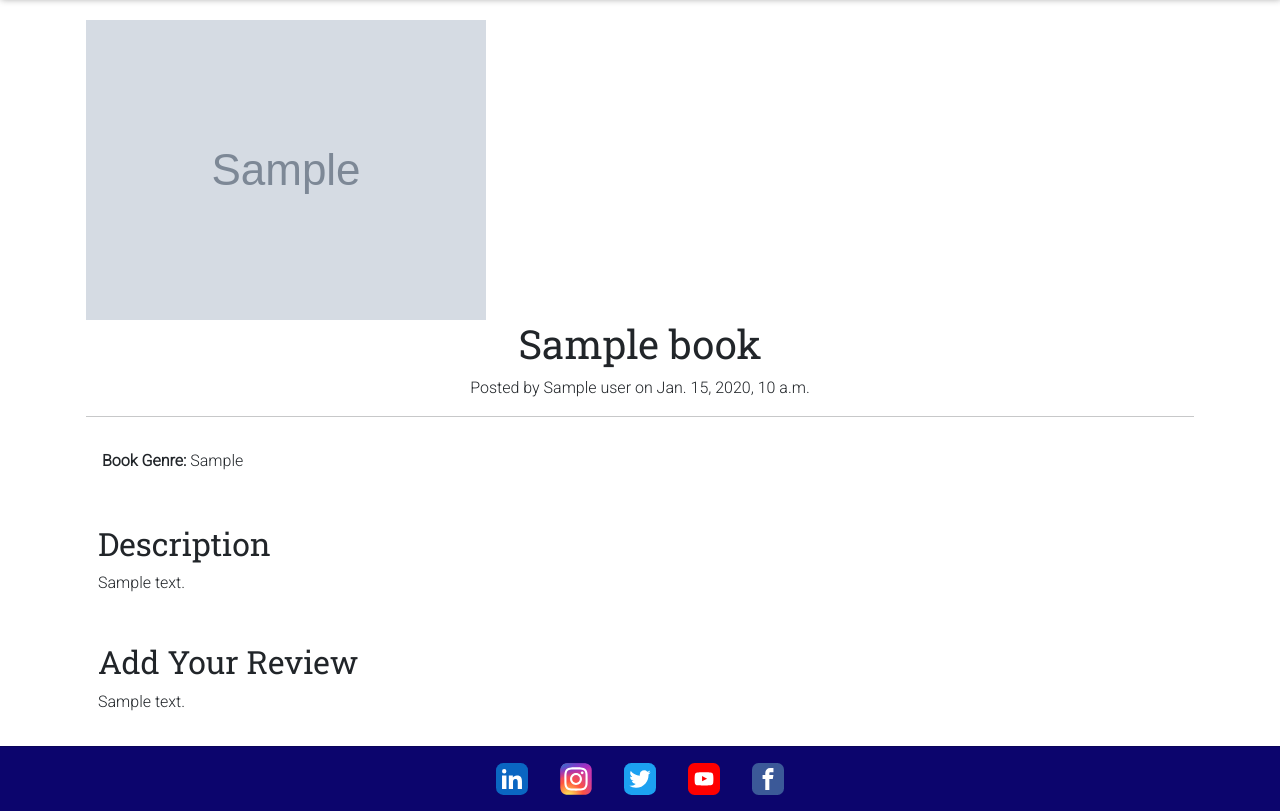
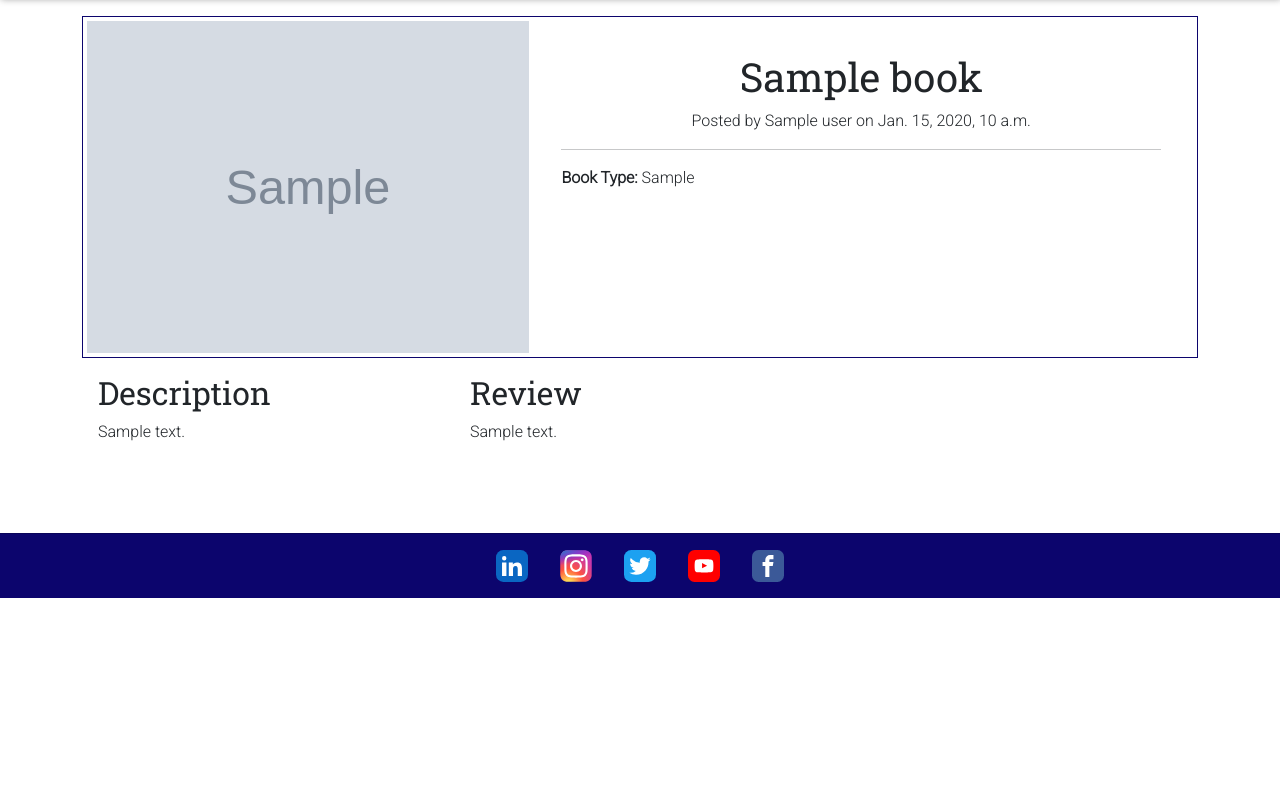
Before and after one commit to jax-parker/bookends, a Django app: template books/templates/books/book_detail.html in a window 1280 px wide. Shown: the part 202-1013 px from the top of the page. After the commit the page ends 800 px from the top, so only its background shows below. Run offline with Django 3.2, Linux system fonts and the light colour scheme; the template is opened without the code that fills it: most values are stand-ins (such as "Sample title", 1, 10 or a date in 2020); grey boxes marked "Sample" are stand-in pictures; some libraries are stand-ins or nearby versions.

Commit message:
attribute error

```diff
--- a/books/templates/books/book_detail.html
+++ b/books/templates/books/book_detail.html
@@ -7,20 +7,21 @@
 <div class="container">
     <div class="book-info mt-3 p-1">
         <div class="book-img">
-            <img src="{{ book.image.url}}" alt="{{ book.image_alt }}" class="book-pic">
+            <img src="{{ book.image.url }}" alt="{{ book.image_alt}}" class="book-pic">
         </div>
         <div class="book-detail">
-            <h1 class="text-center">{{ book.title }}</h1>
-            <p class="text-center">Posted by {{book.user}} on {{ book.posted_date}}</p>
+            <h1 class="text-center">{{ book.title}}</h1>
+            <p class="text-center">Posted by {{book.user}} on {{book.posted_date}}</p>
             <hr>
-            <!--<p class="p-3"><strong>Author: </strong>{{book.author}}</p>-->
-            <p class="p-3"><strong>Book Genre: </strong>{{book.book_type}}</p>
+            <!--<p><strong>Author: </strong>{{book.author}}</p>-->
+            <p><strong>Book Type: </strong>{{book.book_type}}</p>
 
             {% if request.user == book.user %}
             <div class="text-center">
-                <a href="#" class="btn btn-secondary w-25">Edit</a>
-                <a href="#" class="btn btn-secondary w-25">Delete</a>
+                <a href="" class="btn btn-secondary w-25">Edit</a>
+                <a href="" class="btn btn-secondary w-25">Delete</a>
             </div>
+
             {% endif %}
         </div>
     </div>
@@ -30,9 +31,11 @@
             <p>{{ book.description|safe }}</p>
         </div>
         <div class="comments p-3">
-            <h2>Add Your Review</h2>
+            <h2>Review</h2>
             <p>{{ book.comments|safe }}</p>
         </div>
     </div>
 </div>
+
+
 {% endblock %}
--- a/books/templates/books/books.html
+++ b/books/templates/books/books.html
@@ -8,7 +8,7 @@
 </h1>
 <div class="container d-flex flex-row flex-wrap justify-content-center">
     {% for book in books %}
-    <a href="{% url 'book_detail book.id %}" class="books" aria-label="Click to view {{book.title}}">
+    <a href="{% url 'book_detail' book.id %}" class="books" aria-label="Click to view {{book.title}}">
         <div class="card m-3" style="width: 18rem;">
             <img src="{{book.image.url}}" class="card-img-top" alt="{{book.image_alt}}">
             <div class="card-body">
--- a/books/views.py
+++ b/books/views.py
@@ -8,7 +8,6 @@ class Books(ListView):
     """
     View all books
     """
-
     template_name = "books/books.html"
     model = Books
     context_object_name = "books"
@@ -18,7 +17,6 @@ class BookDetail(DetailView):
     """
     View to see a book in detail
     """
-
     template_name = "books/book_detail.html"
     model = Books
     context_object_name = "book"
--- a/main/settings.py
+++ b/main/settings.py
@@ -34,7 +34,7 @@ SECRET_KEY = os.environ.get('SECRET_KEY')
 # SECURITY WARNING: don't run with debug turned on in production!
 DEBUG = 'DEVELOPMENT' in os.environ
 
-ALLOWED_HOSTS = ['django-bookends.herokuapp.com', '8000-jaxparker-bookends-thnzanl0tiv.ws-eu102.gitpod.io', 'django-bookends-5c97f4949b50.herokuapp.com']
+ALLOWED_HOSTS = ['django-bookends.herokuapp.com', '8000-jaxparker-bookends-tquwdnqi7xx.ws-eu102.gitpod.io', 'django-bookends-5c97f4949b50.herokuapp.com']
 
 
 # Application definition
--- a/static/css/base.css
+++ b/static/css/base.css
@@ -90,3 +90,56 @@ img.logo {
 .books:hover {
     cursor: pointer;
 }
+
+.book-info {
+    display: flex;
+    flex-direction: column;
+    justify-content: center;
+}
+
+.book-container {
+    display: flex;
+    flex-direction: column;
+}
+
+.description, .comments, .book-detail {
+    width: 100%;
+}
+
+.book-img {
+    display: flex;
+    justify-content: center;
+    align-items: center;
+}
+
+.book-pic {
+    width: 100%;
+    height:auto;
+}
+
+@media screen and (min-width: 62.5em) {
+    .book-img {
+        width:40%;
+        margin: 0 auto;
+    }
+
+    .book-detail {
+        width: 60%;
+        padding: 2rem;
+    }
+
+    .book-container {
+        flex-direction: row;
+    }
+    .book-info {
+        flex-direction: row;
+        border:1px solid var(--blue);
+    }
+
+    .description{
+        width:33.33%;
+    }
+    .comments {
+        width: 66.66%;
+    }
+}
```
